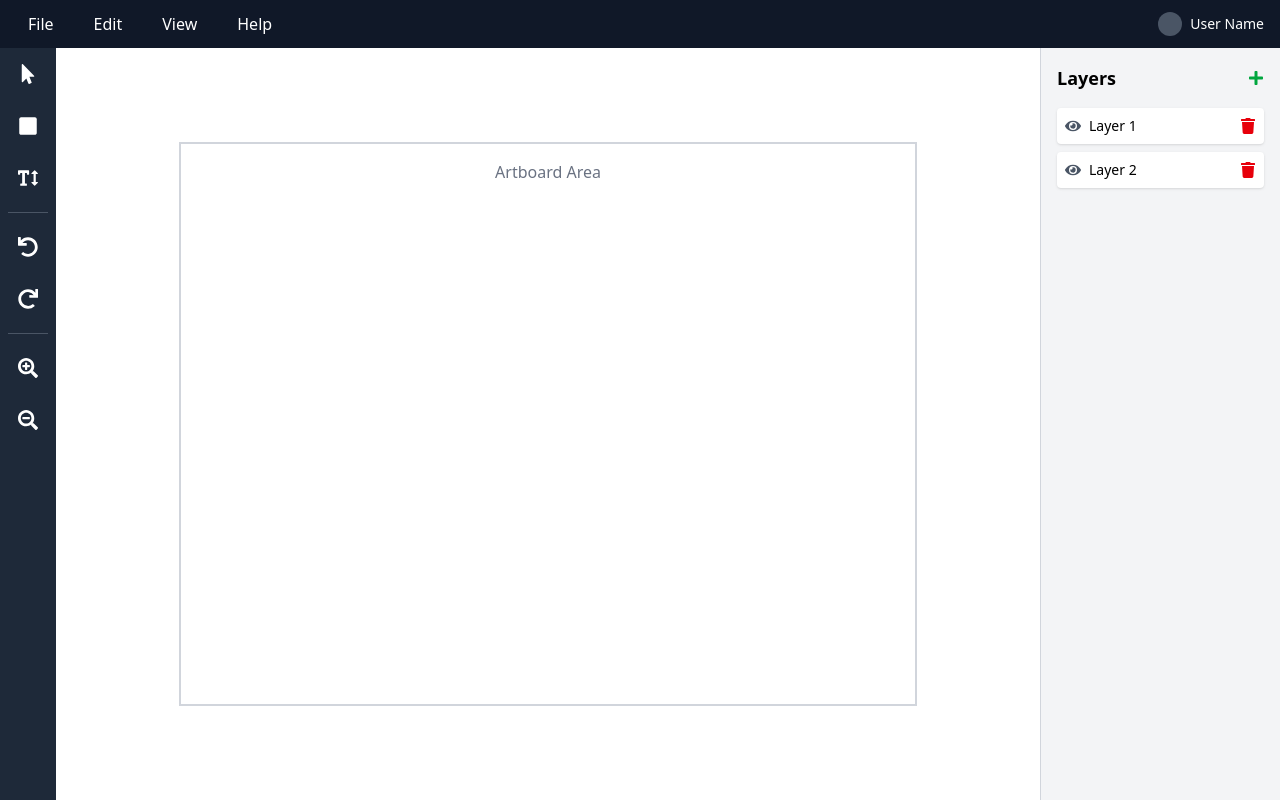
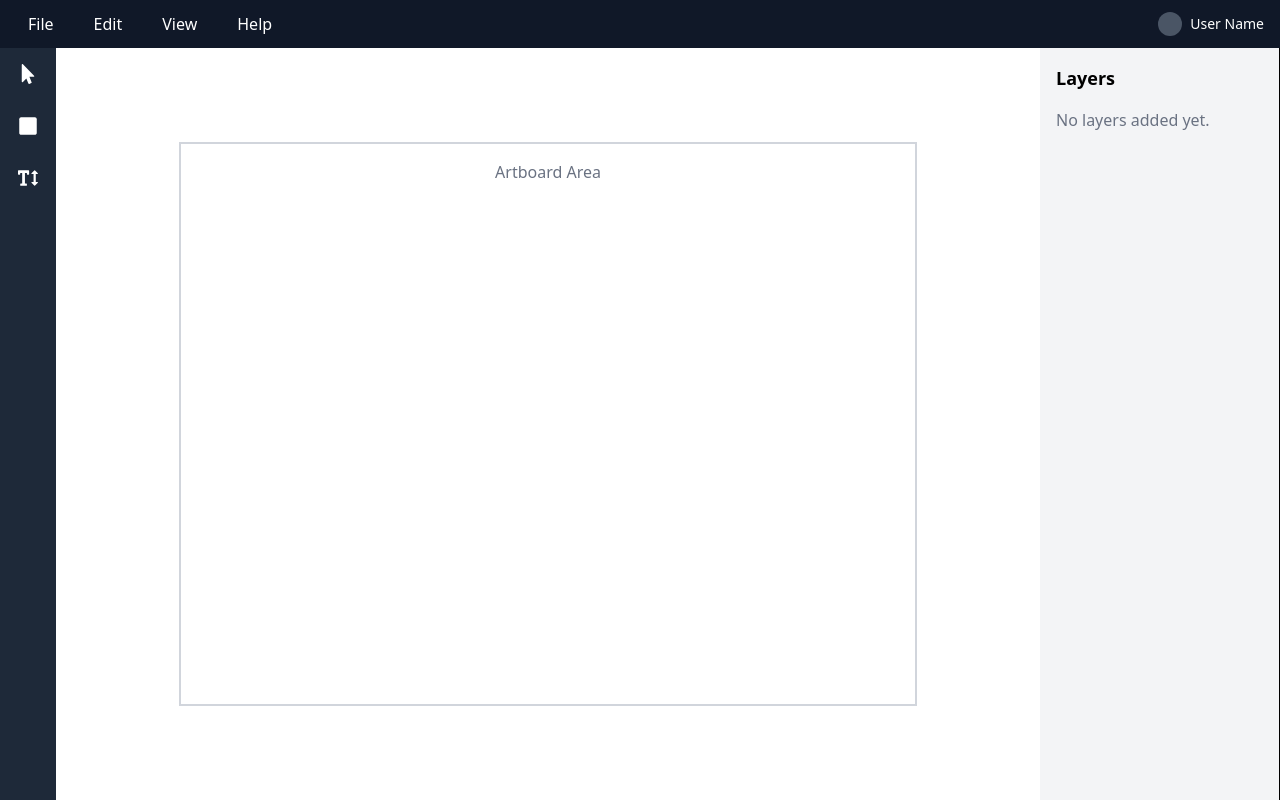
Before and after one commit to vsumavane/Design-Css-Code, a React (Vite) app in the folder frontend/: page /editor in a window 1280 px wide. Built offline with nearby package versions, Linux system fonts and the light colour scheme.

Commit message:
feat: implement redux

```diff
--- a/frontend/src/components/LayersPanel.jsx
+++ b/frontend/src/components/LayersPanel.jsx
@@ -1,70 +1,84 @@
-import React, { useState } from "react";
-import { FaEye, FaEyeSlash, FaTrash, FaPlus } from "react-icons/fa";
+import React from "react";
+import { useSelector, useDispatch } from "react-redux";
+import {
+  deleteLayer,
+  selectLayer,
+  toggleVisibility,
+  toggleLock,
+} from "../redux/layersSlice";
+import { FaEye, FaEyeSlash, FaLock, FaUnlock, FaTrash } from "react-icons/fa";
 
 const LayersPanel = () => {
-  const [layers, setLayers] = useState([
-    { id: 1, name: "Layer 1", visible: true },
-    { id: 2, name: "Layer 2", visible: true },
-  ]);
+  const dispatch = useDispatch();
+  const { layers, selectedLayer } = useSelector((state) => state.layers);
 
-  // Add New Layer
-  const addLayer = () => {
-    const newLayer = {
-      id: layers.length + 1,
-      name: `Layer ${layers.length + 1}`,
-      visible: true,
-    };
-    setLayers([...layers, newLayer]);
-  };
-
-  // Delete Layer
-  const deleteLayer = (id) => {
-    setLayers(layers.filter((layer) => layer.id !== id));
-  };
-
-  // Toggle Layer Visibility
-  const toggleVisibility = (id) => {
-    setLayers(
-      layers.map((layer) =>
-        layer.id === id ? { ...layer, visible: !layer.visible } : layer
-      )
-    );
+  // Handle layer selection
+  const handleSelectLayer = (layerId) => {
+    dispatch(selectLayer(layerId));
   };
 
   return (
-    <div className="w-60 bg-gray-100 border-l border-gray-300 p-4">
-      <div className="flex justify-between items-center mb-4">
-        <h2 className="text-lg font-semibold">Layers</h2>
-        <button
-          onClick={addLayer}
-          className="text-green-600 hover:text-green-800"
-        >
-          <FaPlus />
-        </button>
-      </div>
-
+    <div className="w-60 bg-gray-100 h-full p-4 border-r overflow-auto">
+      <h2 className="text-lg font-bold mb-4">Layers</h2>
       <div className="space-y-2">
+        {layers.length === 0 && (
+          <p className="text-gray-500">No layers added yet.</p>
+        )}
         {layers.map((layer) => (
           <div
             key={layer.id}
-            className="flex items-center justify-between bg-white p-2 rounded shadow"
+            className={`flex items-center justify-between p-2 rounded cursor-pointer ${
+              selectedLayer === layer.id
+                ? "bg-blue-200 border border-blue-500"
+                : "bg-white hover:bg-gray-200"
+            }`}
+            onClick={() => handleSelectLayer(layer.id)}
           >
+            {/* Layer Name */}
             <div className="flex items-center space-x-2">
-              <button
-                onClick={() => toggleVisibility(layer.id)}
-                className="text-gray-600 hover:text-gray-800"
-              >
-                {layer.visible ? <FaEye /> : <FaEyeSlash />}
-              </button>
-              <span className="text-sm">{layer.name}</span>
+              <span className="font-medium">{layer.type}</span>
             </div>
 
-            <button
-              onClick={() => deleteLayer(layer.id)}
-              className="text-red-600 hover:text-red-800"
-            >
-              <FaTrash />
-            </button>
+            {/* Actions: Visibility, Lock, Delete */}
+            <div className="flex items-center space-x-2">
+              {/* Visibility Toggle */}
+              <button
+                onClick={(e) => {
+                  e.stopPropagation();
+                  dispatch(toggleVisibility(layer.id));
+                }}
+              >
+                {layer.visible ? (
+                  <FaEye className="text-gray-600" />
+                ) : (
+                  <FaEyeSlash className="text-gray-400" />
+                )}
+              </button>
+
+              {/* Lock/Unlock Layer */}
+              <button
+                onClick={(e) => {
+                  e.stopPropagation();
+                  dispatch(toggleLock(layer.id));
+                }}
+              >
+                {layer.locked ? (
+                  <FaLock className="text-red-500" />
+                ) : (
+                  <FaUnlock className="text-green-500" />
+                )}
+              </button>
+
+              {/* Delete Layer */}
+              <button
+                onClick={(e) => {
+                  e.stopPropagation();
+                  dispatch(deleteLayer(layer.id));
+                }}
+              >
+                <FaTrash className="text-red-500" />
+              </button>
+            </div>
           </div>
         ))}
       </div>
--- a/frontend/src/components/Toolbar.jsx
+++ b/frontend/src/components/Toolbar.jsx
@@ -1,46 +1,30 @@
 import React from 'react';
-import {
-  FaMousePointer,
-  FaSquare,
-  FaTextHeight,
-  FaUndo,
-  FaRedo,
-  FaSearchPlus,
-  FaSearchMinus,
-} from 'react-icons/fa';
+import { useDispatch } from 'react-redux';
+import { setSelectedTool } from '../redux/toolsSlice';
+import { FaSquare, FaTextHeight, FaMousePointer } from 'react-icons/fa';
 
 const Toolbar = () => {
+  const dispatch = useDispatch();
+
   return (
     <div className="flex flex-col items-center space-y-4 bg-gray-800 text-white p-2 h-full w-14">
-      {/* Select Tool */}
-      <button className="p-2 hover:bg-gray-700 rounded">
+      <button
+        onClick={() => dispatch(setSelectedTool('select'))}
+        className="p-2 hover:bg-gray-700 rounded"
+      >
         <FaMousePointer size={20} />
       </button>
-      {/* Rectangle Tool */}
-      <button className="p-2 hover:bg-gray-700 rounded">
+      <button
+        onClick={() => dispatch(setSelectedTool('rectangle'))}
+        className="p-2 hover:bg-gray-700 rounded"
+      >
         <FaSquare size={20} />
       </button>
-      {/* Text Tool */}
-      <button className="p-2 hover:bg-gray-700 rounded">
+      <button
+        onClick={() => dispatch(setSelectedTool('text'))}
+        className="p-2 hover:bg-gray-700 rounded"
+      >
         <FaTextHeight size={20} />
-      </button>
-      <hr className="border-t border-gray-600 w-full" />
-      {/* Undo */}
-      <button className="p-2 hover:bg-gray-700 rounded">
-        <FaUndo size={20} />
-      </button>
-      {/* Redo */}
-      <button className="p-2 hover:bg-gray-700 rounded">
-        <FaRedo size={20} />
-      </button>
-      <hr className="border-t border-gray-600 w-full" />
-      {/* Zoom In */}
-      <button className="p-2 hover:bg-gray-700 rounded">
-        <FaSearchPlus size={20} />
-      </button>
-      {/* Zoom Out */}
-      <button className="p-2 hover:bg-gray-700 rounded">
-        <FaSearchMinus size={20} />
       </button>
     </div>
   );
--- a/frontend/src/main.jsx
+++ b/frontend/src/main.jsx
@@ -1,10 +1,14 @@
 import { StrictMode } from 'react';
 import { createRoot } from 'react-dom/client';
+import { Provider } from 'react-redux';
+import store from './redux/store';
 import './index.css';
 import App from './App.jsx';
 
 createRoot(document.getElementById('root')).render(
   <StrictMode>
-    <App />
+    <Provider store={store}>
+      <App />
+    </Provider>
   </StrictMode>
 );
```
